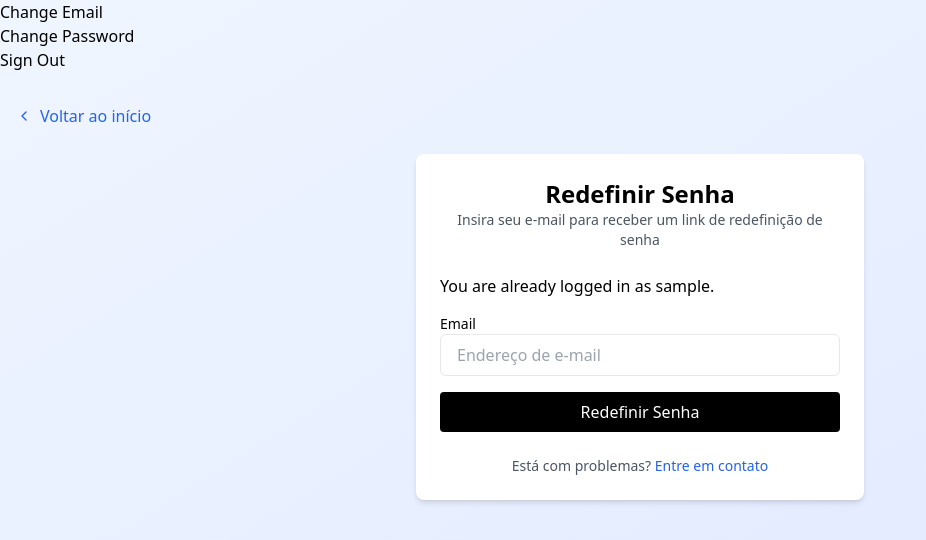
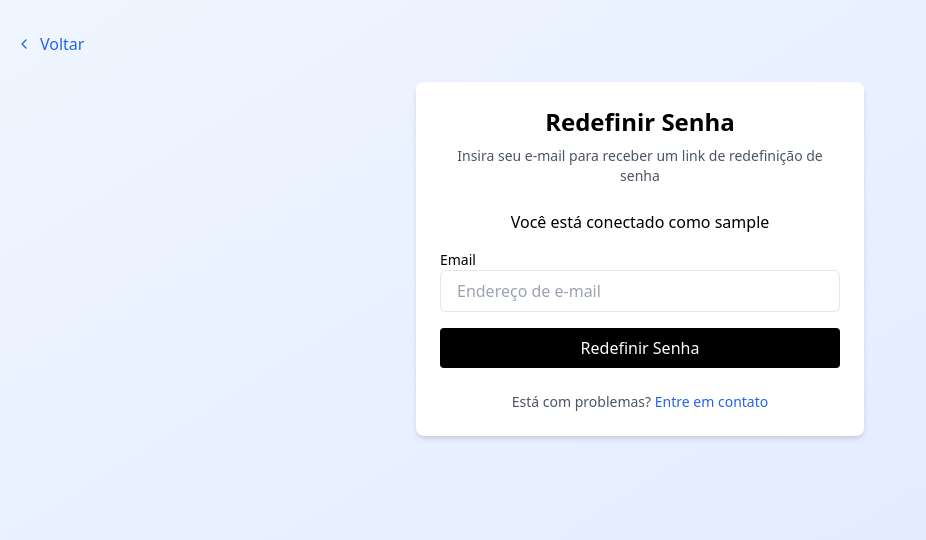
Before and after one commit to Ayram450/gerenciador-de-assinaturas-planos, a Django app: page /accounts/password/reset/ in a window 1280 px wide. Shown: the top 540 px of the page, without its empty margins (0-926 px from the left). Run offline with Django 5.2, Linux system fonts and the light colour scheme; the visitor is signed in with stand-in values (Sample User, id 1); some libraries are stand-ins or nearby versions.

Commit message:
ajustes em password change

```diff
--- a/accounts/templates/account/password_reset.html
+++ b/accounts/templates/account/password_reset.html
@@ -22,17 +22,21 @@
     <div class="container mx-auto px-4 py-8">
 
       <div class="mb-6">
-        <a href="{% url 'homepage' %}" class="inline-flex items-center text-blue-600 hover:text-blue-800">
+        {% if user.is_authenticated %}
+            <a href="{% url 'perfil' %}" class="inline-flex items-center text-blue-600 hover:text-blue-800">
+          {% else %}
+            <a href="{% url 'homepage' %}" class="inline-flex items-center text-blue-600 hover:text-blue-800">
+        {% endif %}
           <svg xmlns="http://www.w3.org/2000/svg" class="h-4 w-4 mr-2" viewBox="0 0 24 24" fill="none" stroke="currentColor" stroke-width="2" stroke-linecap="round" stroke-linejoin="round">
             <polyline points="15 18 9 12 15 6" />
           </svg>
-          Voltar ao início
+          Voltar
         </a>
       </div>
 
       <div class="max-w-md mx-auto bg-white rounded-lg shadow-md p-6">
         <div class="text-center mb-6">
-          <h1 class="text-2xl font-bold">Redefinir Senha</h1>
+          <h1 class="text-2xl font-bold mb-2">Redefinir Senha</h1>
           <p class="text-sm text-gray-600">Insira seu e-mail para receber um link de redefinição de senha</p>
         </div>
 
--- a/accounts/templates/account/snippets/already_logged_in.html
+++ b/accounts/templates/account/snippets/already_logged_in.html
@@ -4,6 +4,9 @@
 {% user_display user as user_display %}
 {% element alert %}
     {% slot message %}
-        <strong>{% blocktranslate %}{% endblocktranslate %}</strong> {% blocktranslate %}You are already logged in as {{ user_display }}.{% endblocktranslate %}
+        <div class="text-center">
+            <strong>{% blocktranslate %}{% endblocktranslate %}</strong>
+            {% blocktranslate %}Você está conectado como {{ user_display }}{% endblocktranslate %}
+        </div>
     {% endslot %}
 {% endelement %}
--- a/accounts/templates/allauth/layouts/base.html
+++ b/accounts/templates/allauth/layouts/base.html
@@ -28,37 +28,37 @@
                         {% url 'account_email' as email_url_ %}
                         {% if email_url_ %}
                             <li>
-                                <a href="{{ email_url_ }}">{% trans "Change Email" %}</a>
+                                <a href="{{ email_url_ }}">{% trans " " %}</a>
                             </li>
                         {% endif %}
                         {% url 'account_change_password' as change_password_url_ %}
                         {% if change_password_url_ %}
                             <li>
-                                <a href="{{ change_password_url_ }}">{% trans "Change Password" %}</a>
+                                <a href="{{ change_password_url_ }}">{% trans " " %}</a>
                             </li>
                         {% endif %}
                         {% url 'socialaccount_connections' as connections_url_ %}
                         {% if connections_url_ %}
                             <li>
-                                <a href="{{ connections_url_ }}">{% trans "Account Connections" %}</a>
+                                <a href="{{ connections_url_ }}">{% trans " " %}</a>
                             </li>
                         {% endif %}
                         {% url 'mfa_index' as mfa_url_ %}
                         {% if mfa_url_ %}
                             <li>
-                                <a href="{{ mfa_url_ }}">{% trans "Two-Factor Authentication" %}</a>
+                                <a href="{{ mfa_url_ }}">{% trans " " %}</a>
                             </li>
                         {% endif %}
                         {% url 'usersessions_list' as usersessions_list_url_ %}
                         {% if usersessions_list_url_ %}
                             <li>
-                                <a href="{{ usersessions_list_url_ }}">{% trans "Sessions" %}</a>
+                                <a href="{{ usersessions_list_url_ }}">{% trans " " %}</a>
                             </li>
                         {% endif %}
                         {% url 'account_logout' as logout_url_ %}
                         {% if logout_url_ %}
                             <li>
-                                <a href="{{ logout_url_ }}">{% trans "Sign Out" %}</a>
+                                <a href="{{ logout_url_ }}">{% trans " " %}</a>
                             </li>
                         {% endif %}
                     {% else %}
```
